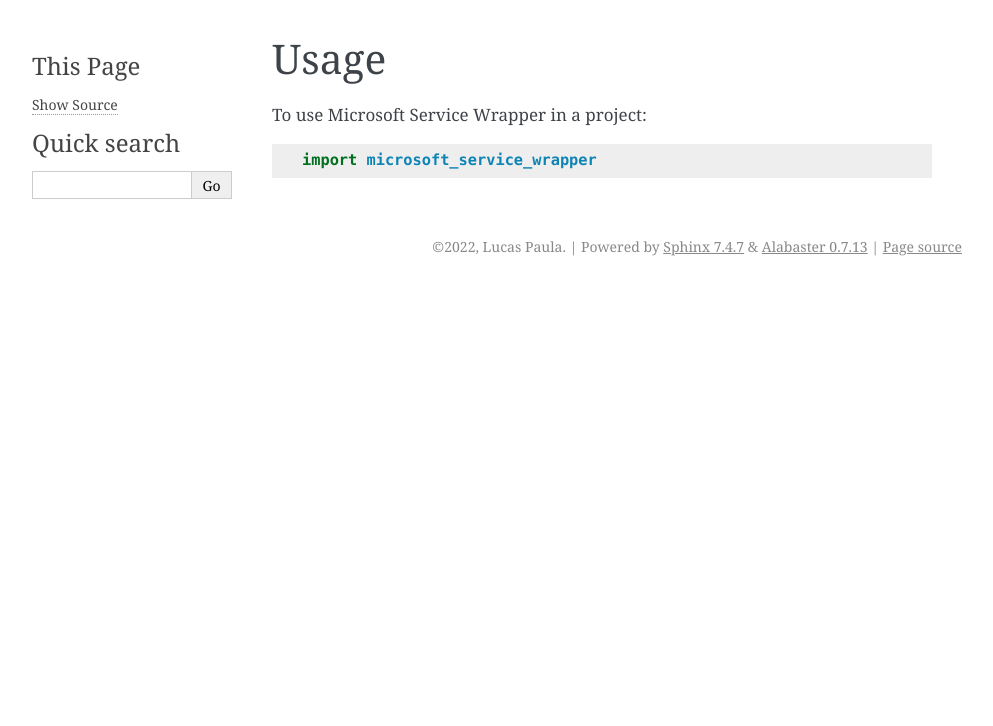
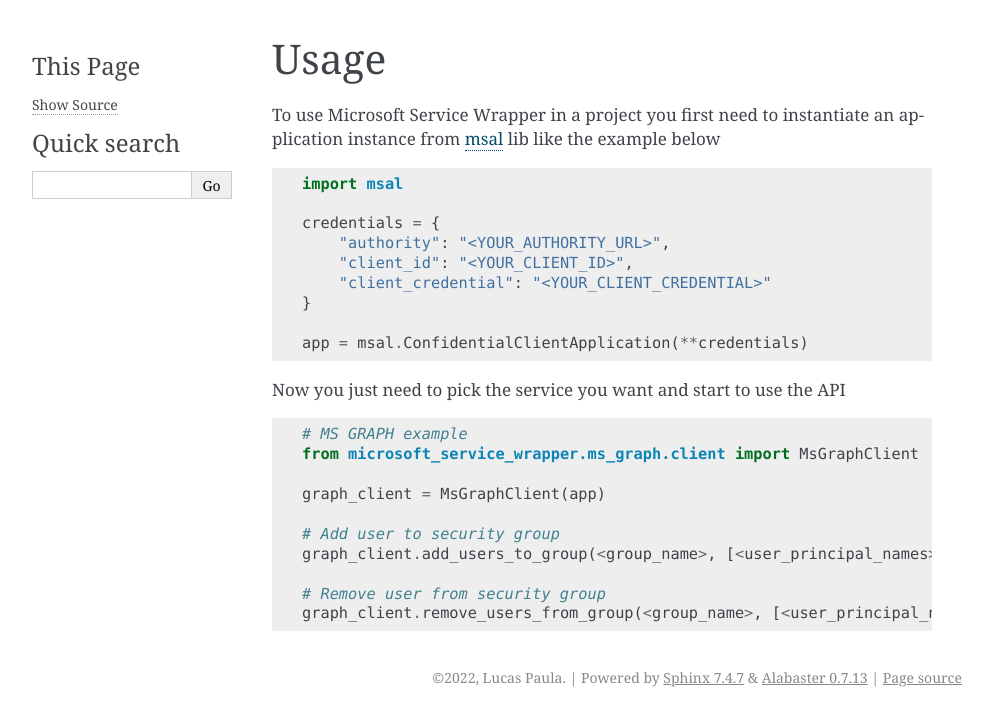
Before and after one commit to lucas8107/microsoft-service-wrapper, a Sphinx documentation site: the page built from docs/usage.rst, in a window 1280 px wide. Shown: the top 726 px of the page, without its empty margins (148-1141 px from the left). Built offline with Sphinx 7.4.7, drawn with Linux system fonts in a browser that asks for light colours.

Commit message:
added usage info

```diff
--- a/docs/usage.rst
+++ b/docs/usage.rst
@@ -2,6 +2,32 @@
 Usage
 =====
 
-To use Microsoft Service Wrapper in a project::
+To use Microsoft Service Wrapper in a project you first need to instantiate an application instance from `msal <https://github.com/AzureAD/microsoft-authentication-library-for-python>`_ lib like the example below
 
-    import microsoft_service_wrapper
+.. code-block:: python
+
+    import msal
+
+    credentials = {
+        "authority": "<YOUR_AUTHORITY_URL>",
+        "client_id": "<YOUR_CLIENT_ID>",
+        "client_credential": "<YOUR_CLIENT_CREDENTIAL>"
+    }
+
+    app = msal.ConfidentialClientApplication(**credentials)
+
+
+Now you just need to pick the service you want and start to use the API
+
+.. code-block:: python
+
+    # MS GRAPH example
+    from microsoft_service_wrapper.ms_graph.client import MsGraphClient
+
+    graph_client = MsGraphClient(app)
+
+    # Add user to security group
+    graph_client.add_users_to_group(<group_name>, [<user_principal_names>])
+
+    # Remove user from security group
+    graph_client.remove_users_from_group(<group_name>, [<user_principal_names>])
```
